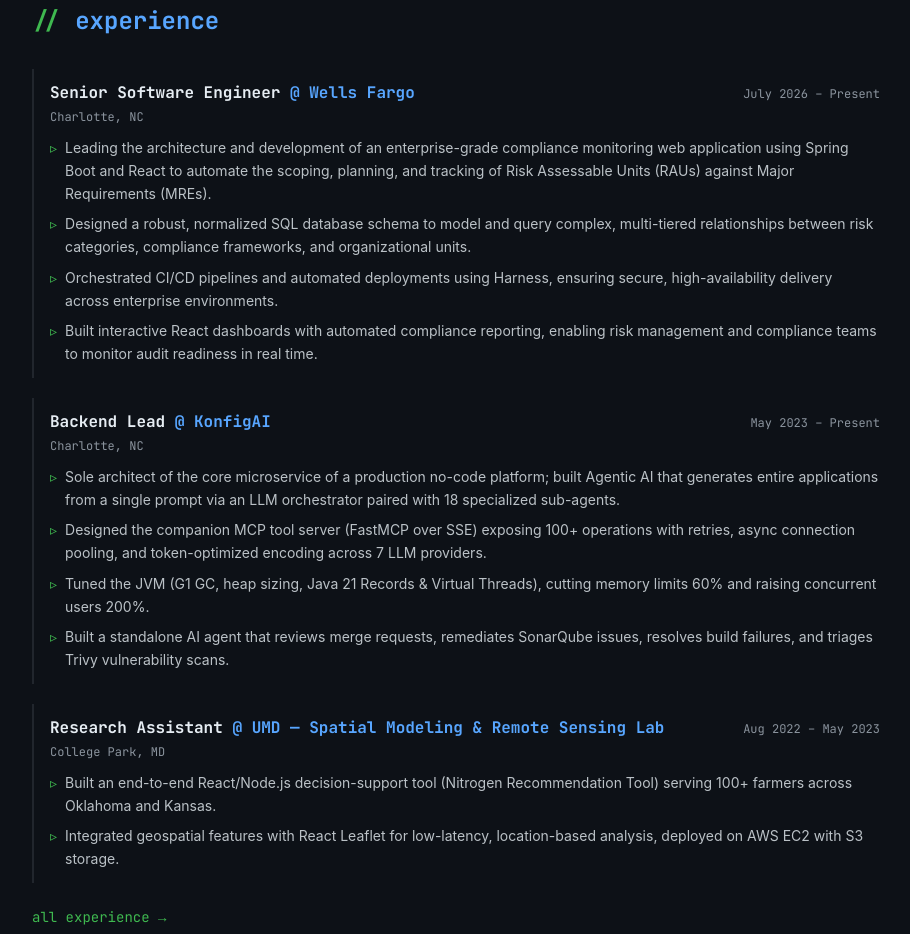
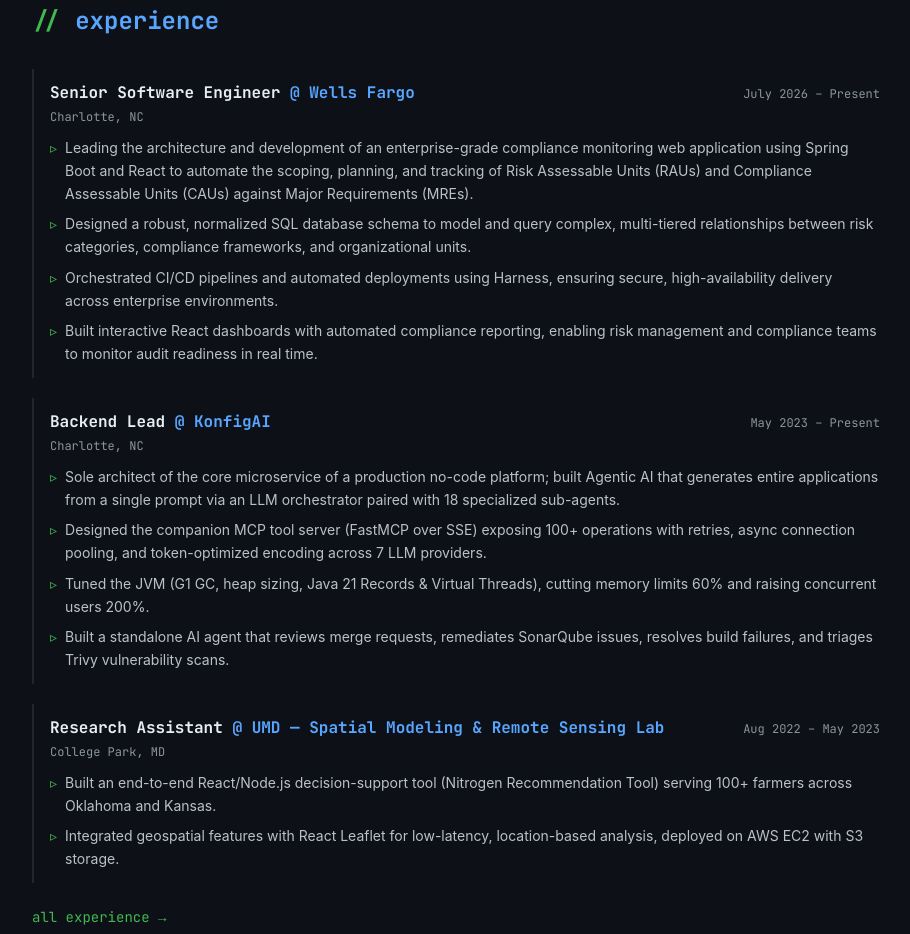
Before and after one commit to keerthanmahesh/keerthanmahesh.github.io, a React (Vite) app: page / in a window 1280 px wide. Shown: the part 820-1754 px from the top of the page, without its empty margins (184-1094 px from the left). Built offline with nearby package versions, Linux system fonts and the light colour scheme.

Commit message:
docs(experience): add Compliance Assessable Units (CAUs) to Wells Fargo role

```diff
--- a/src/data/experience.ts
+++ b/src/data/experience.ts
@@ -19,7 +19,7 @@
     start: 'July 2026',
     end: 'Present',
     highlights: [
-      'Leading the architecture and development of an enterprise-grade compliance monitoring web application using Spring Boot and React to automate the scoping, planning, and tracking of Risk Assessable Units (RAUs) against Major Requirements (MREs).',
+      'Leading the architecture and development of an enterprise-grade compliance monitoring web application using Spring Boot and React to automate the scoping, planning, and tracking of Risk Assessable Units (RAUs) and Compliance Assessable Units (CAUs) against Major Requirements (MREs).',
       'Designed a robust, normalized SQL database schema to model and query complex, multi-tiered relationships between risk categories, compliance frameworks, and organizational units.',
       'Orchestrated CI/CD pipelines and automated deployments using Harness, ensuring secure, high-availability delivery across enterprise environments.',
       'Built interactive React dashboards with automated compliance reporting, enabling risk management and compliance teams to monitor audit readiness in real time.',
```
